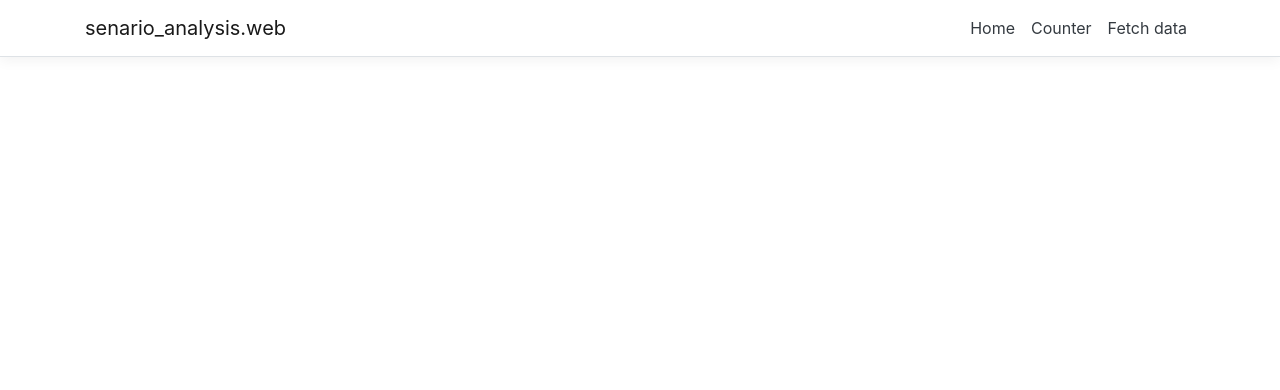
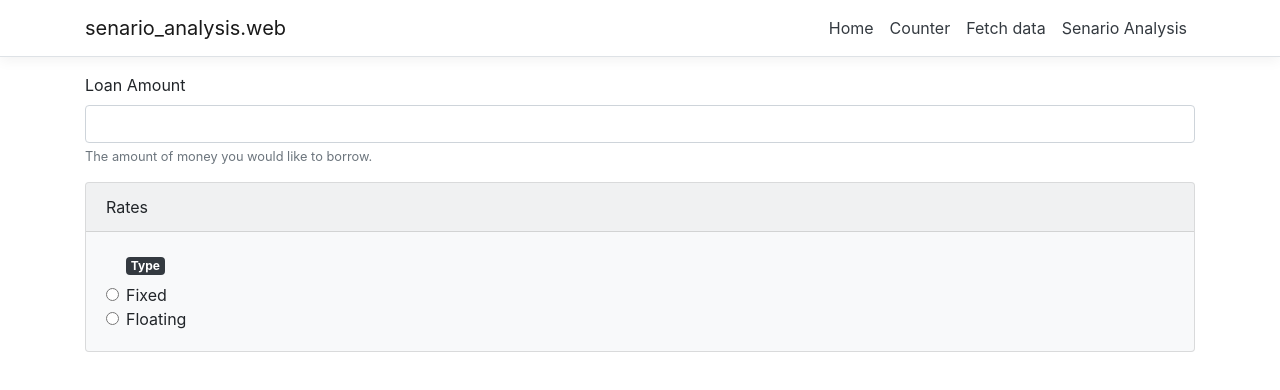
Before and after one commit to Mattias-Lundh/senario-analysis, a React (Create React App) app in the folder senario-analysis/senario-analysis.web/ClientApp/: page /senario-analysis in a window 1280 px wide. Shown: the top 390 px of the page. Built offline with nearby package versions, Linux system fonts and the light colour scheme.

Commit message:
added senario components

```diff
--- a/senario-analysis/senario-analysis.web/ClientApp/src/App.js
+++ b/senario-analysis/senario-analysis.web/ClientApp/src/App.js
@@ -3,6 +3,7 @@ import { Route } from 'react-router';
 import { Layout } from './components/Layout';
 import { Home } from './components/Home';
 import { FetchData } from './components/FetchData';
+import { Calculator } from './components/senario-analysis/Calculator'
 import { Counter } from './components/Counter';
 
 import './custom.css'
@@ -15,7 +16,8 @@ export default class App extends Component {
       <Layout>
         <Route exact path='/' component={Home} />
         <Route path='/counter' component={Counter} />
-        <Route path='/fetch-data' component={FetchData} />
+            <Route path='/fetch-data' component={FetchData} />
+            <Route path='/senario-analysis' component={Calculator} />
       </Layout>
     );
   }
--- a/senario-analysis/senario-analysis.web/ClientApp/src/components/FetchData.js
+++ b/senario-analysis/senario-analysis.web/ClientApp/src/components/FetchData.js
@@ -51,7 +51,7 @@ export class FetchData extends Component {
     );
   }
 
-  async populateWeatherData() {
+    async populateWeatherData() {
     const response = await fetch('weatherforecast');
     const data = await response.json();
     this.setState({ forecasts: data, loading: false });
--- a/senario-analysis/senario-analysis.web/ClientApp/src/components/NavMenu.js
+++ b/senario-analysis/senario-analysis.web/ClientApp/src/components/NavMenu.js
@@ -39,6 +39,9 @@ export class NavMenu extends Component {
                 <NavItem>
                   <NavLink tag={Link} className="text-dark" to="/fetch-data">Fetch data</NavLink>
                 </NavItem>
+                <NavItem>
+                    <NavLink tag={Link} className="text-dark" to="/senario-analysis">Senario Analysis</NavLink>
+                </NavItem>
               </ul>
             </Collapse>
           </Container>
--- /dev/null
+++ b/senario-analysis/senario-analysis.web/ClientApp/src/components/senario-analysis/Calculator.js
@@ -0,0 +1,16 @@
+import React, { Component } from 'react';
+import { Loan } from './Loan';
+import { Economy } from './Economy';
+
+export class Calculator extends Component {
+    static displayName = Calculator.name;
+
+    render() {
+        return (
+            <React.Fragment>
+                <Loan />
+                <Economy />
+            </React.Fragment>
+        );
+    }
+}
--- /dev/null
+++ b/senario-analysis/senario-analysis.web/ClientApp/src/components/senario-analysis/Economy.js
@@ -0,0 +1,12 @@
+import React, { Component } from 'react';
+
+export class Economy extends Component {
+    static displayName = Economy.name;
+
+    render() {
+        return (
+            <React.Fragment>
+            </React.Fragment>
+        );
+    }
+}
--- /dev/null
+++ b/senario-analysis/senario-analysis.web/ClientApp/src/components/senario-analysis/Loan.js
@@ -0,0 +1,16 @@
+import React, { Component } from 'react';
+import { LoanAmount } from './LoanAmount';
+import { LoanRates } from './LoanRates';
+
+export class Loan extends Component {
+    static displayName = Loan.name;
+
+    render() {
+        return (
+            <React.Fragment>
+                <LoanAmount />
+                <LoanRates />
+            </React.Fragment>
+        );
+    }
+}
--- /dev/null
+++ b/senario-analysis/senario-analysis.web/ClientApp/src/components/senario-analysis/LoanAmount.js
@@ -0,0 +1,19 @@
+import React, { Component } from 'react';
+
+export class LoanAmount extends Component {
+    static displayName = LoanAmount.name;
+
+    render() {
+        return (
+            <React.Fragment>
+                <form>
+                    <div class="form-group">
+                        <label for="loan-amount">Loan Amount</label>
+                        <input className="form-control" id="loan-amount" type="text" aria-describedby="loan-amount-help" />
+                        <small id="loan-amount-help" class="form-text text-muted">The amount of money you would like to borrow.</small>
+                    </div>
+                </form>
+            </React.Fragment>
+        );
+    }
+}
--- /dev/null
+++ b/senario-analysis/senario-analysis.web/ClientApp/src/components/senario-analysis/LoanRates.js
@@ -0,0 +1,34 @@
+import React, { Component } from 'react';
+
+export class LoanRates extends Component {
+    static displayName = LoanRates.name;
+
+    constructor(props) {
+        super(props);
+        this.state = { rates: [] };
+    }
+
+    render() {
+        return (
+            <React.Fragment>
+                <form>
+                    <div class="card bg-light mb-3">
+                        <div class="card-header">Rates</div>
+                        <div class="card-body">
+                            <div class="form-check">
+                                <label className="badge badge-dark">Type</label><br />
+                                <input id="fixed" className="form-check-input" name="rate-builder-type" type="radio" value="fixed" />
+                                <label for="fixed" className="form-check-label">Fixed</label><br />
+                                <input id="floating" className="form-check-input" name="rate-builder-type" type="radio" value="floating" />
+                                <label for="floating" className="form-check-label">Floating</label>
+                            </div>
+                        </div>
+                    </div>
+                </form>
+            </React.Fragment>
+        );
+    }
+}
+
+// aria-describedby="rate-builder-type-help"
+// <small id="rate-builder-type-help" class="form-text text-muted">The type of rate. <mark>fixed</mark> or <mark>floating</mark></small> -- DELETE US
```
Also changed, not shown: senario-analysis/senario-analysis.web/ClientApp/src/components/senario-analysis/SenarioAnalysis.js (added, +14 -0 lines).
